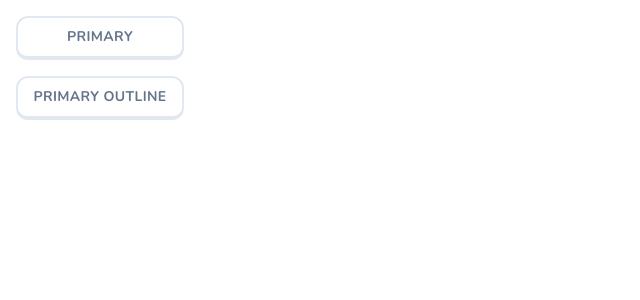
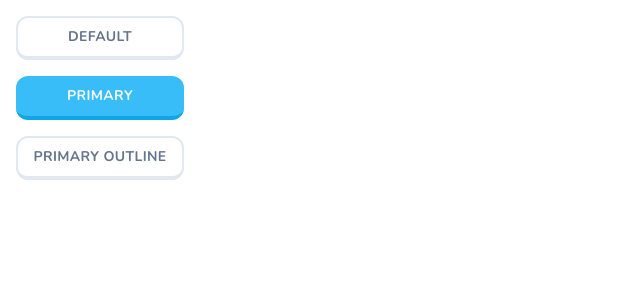
Before and after one commit to KenanRamazanov/Duolingo, a Next.js app: page /buttons in a window 1280 px wide. Shown: the top 300 px of the page, without its empty margins (0-640 px from the left). Built offline with nearby package versions, Linux system fonts and the light colour scheme.

Commit message:
Creating variants for button

```diff
--- a/app/buttons/page.tsx
+++ b/app/buttons/page.tsx
@@ -4,7 +4,11 @@ import React from 'react'
 const page = () => {
   return (
     <div className='p-4 space-y-4 flex flex-col max-w-[200px]'>
-        <Button>Primary</Button>
+        <Button>Default</Button>
+
+        <Button variant="primary">Primary</Button>
+
+
         <Button>Primary Outline</Button>
 
     </div>
--- a/components/ui/button.tsx
+++ b/components/ui/button.tsx
@@ -10,7 +10,7 @@ const buttonVariants = cva(
     variants: {
       variant: {
         default: "bg-white text-black border-slate-200 border-2 border-b-4 active:border-b-2 hover:bg-slate-100 text-slate-500",
-
+         primary:"bg-sky-400 text-primary-foreground hover:bg-sky-400/90 border-sky-500 border-b-4 active:border-b-0"
       },
       size: {
         default: "h-11 px-4 py-2",
```
